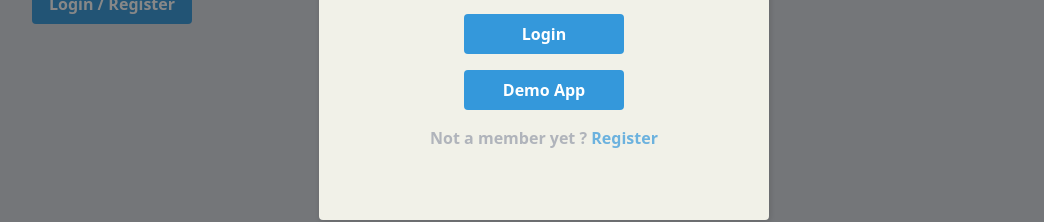
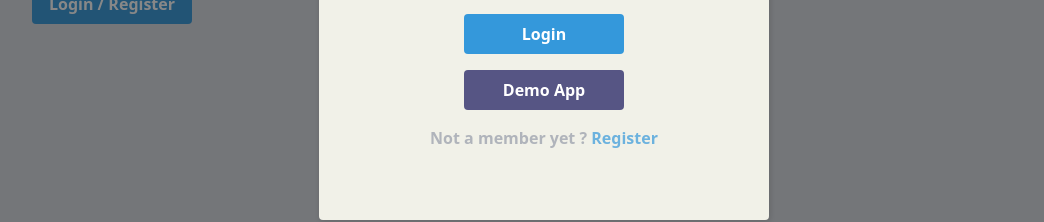
Before and after one commit to furkanleylek/To-Do-App, a Next.js app: page /landing in a window 1280 px wide. Both pictures are taken after a click on the button "Login / Register". Shown: the part 480-702 px from the top of the page, without its empty margins (96-1140 px from the left). Built offline with nearby package versions, Linux system fonts and the light colour scheme; what tailwindcss-animation-delay would draw is missing.

Commit message:
Update login.jsx

```diff
--- a/components/login.jsx
+++ b/components/login.jsx
@@ -34,7 +34,7 @@ function Login({ setLogin }) {
 
 
     return (
-        <div className='flex flex-col flex-1 w-full h-full'>
+        <div className='flex flex-col flex-1 w-full h-full overflow-y-hidden'>
             <AiOutlineClose className='text-4xl m-4 hover:scale-110 text-red self-end transition-all cursor-pointer ' onClick={() => setLogin(false)} />
             <div className="flex flex-col justify-center items-center h-full">
                 <FaCheck className='text-navBlue text-4xl lg:text-6xl ' />
@@ -62,7 +62,7 @@ function Login({ setLogin }) {
                     <button className="bg-navBlue hover:scale-105 transition-all text-white font-bold py-2 w-40 rounded focus:outline-none focus:shadow-outline" type="submit">
                         Login
                     </button>
-                    <button className="bg-navBlue hover:scale-105 transition-all text-white font-bold py-2 w-40 rounded focus:outline-none focus:shadow-outline" type="submit">
+                    <button className="bg-metal hover:scale-105 transition-all text-white font-bold py-2 w-40 rounded focus:outline-none focus:shadow-outline" type="submit">
                         Demo App
                     </button>
                     <span className='text-grey font-bold'>Not a member yet ?
```
